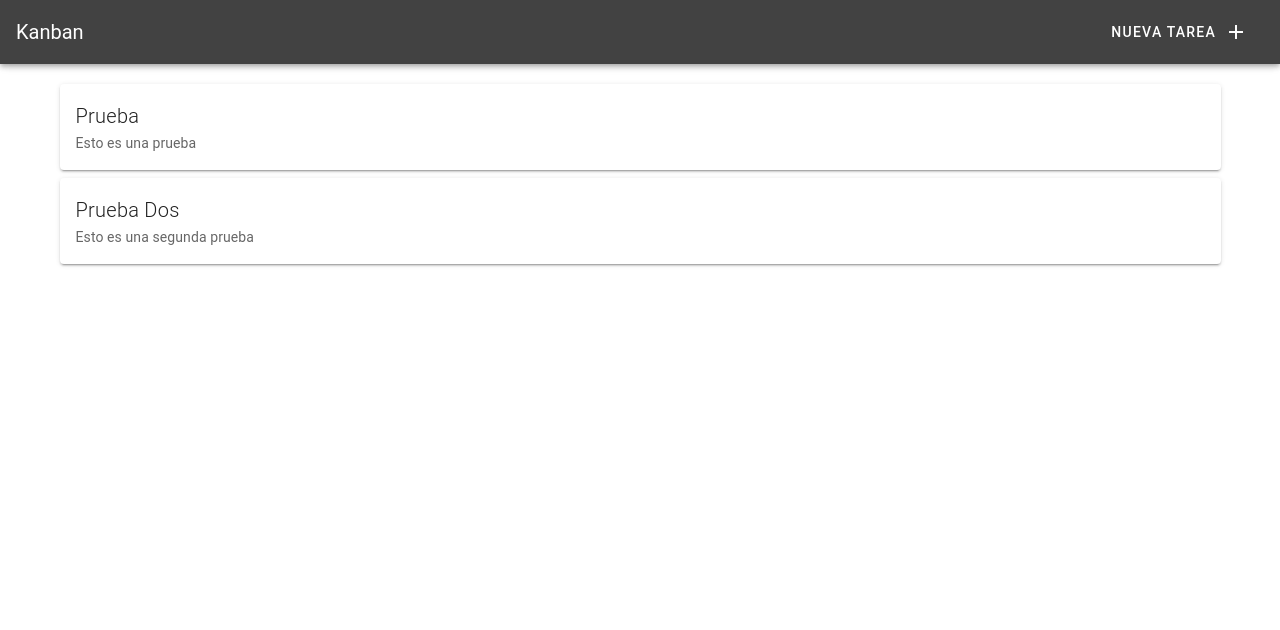
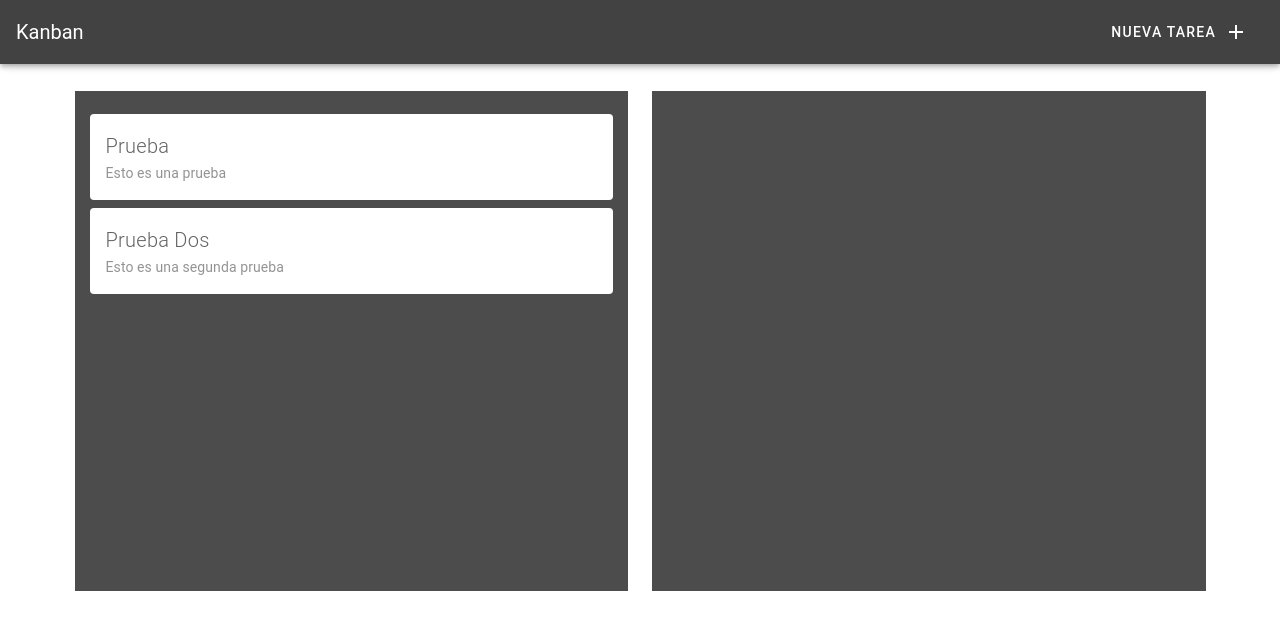
Before and after one commit to mdelarosa90/kanban-vue, a Vue app: page / in a window 1280 px wide. Shown: the top 630 px of the page. Built offline with nearby package versions, Linux system fonts and the light colour scheme; a small style sheet from the web is missing.

Commit message:
Add Drag and Drop method and Edit Task

```diff
--- /dev/null
+++ b/src/components/Card.vue
@@ -0,0 +1,40 @@
+<template>
+    <div :id="id" class="board" @dragover.prevent @drop.prevent="drop">
+        <slot></slot>
+    </div>
+</template>
+<script>
+export default {
+  name: "Board",
+  props: ["id"],
+  methods: {
+      drop: e => {
+          const card_id = e.dataTransfer.getData('card_id');
+          const card = document.getElementById(card_id);
+          card.style.display = "block";
+          e.target.appendChild(card);
+      }
+  }
+};
+</script>
+
+<style>
+.flexBox {
+  display: flex;
+  justify-content: space-between;
+  width: "100vh";
+  height: "100vh";
+  overflow: hidden;
+  margin: 0 auto;
+  padding: 15px;
+}
+.flexBox .board {
+  display: flex;
+  flex-direction: column;
+  width: 100%;
+  height: 500px;
+  background-color: black;
+  opacity: 0.7;
+  padding: 15px;
+}
+</style>
--- a/src/components/Dashboard.vue
+++ b/src/components/Dashboard.vue
@@ -1,39 +1,84 @@
 <template>
   <v-container>
-    <v-card v-for="(item, index) of tareas" :key="index" class="mt-2" @click="editarTarea(item)">
+    <div class="flexBox">
+       <v-row>
+         <v-col>
+           <Board id="board-1">
+              <v-card
+                v-for="(item, index) of tareas"
+                :key="index"
+                :id="item.id"
+                draggable="true"
+                @dragstart="dragStart"
+                @dragover.stop
+                class="mt-2"
+                @dblclick="editarTarea(item)"
+              >
                 <v-card-title>
                   <span class="title font-weight-light">{{item.title}}</span>
                 </v-card-title>
                 <v-card-subtitle>{{item.description}}</v-card-subtitle>
               </v-card>
-    <Task v-bind:task="itemSelected" />
+           </Board>
+         </v-col>
+         <v-col>
+           <Board id="board-2"/>
+
+         </v-col>
+       </v-row>
+    </div>
+    <Task v-bind:task="itemSelected" v-bind:newTask="editMode" />
   </v-container>
 </template>
 
 <script>
-import {mapState, mapGetters} from 'vuex';
-import Task from './Task';
+import { mapState, mapGetters } from "vuex";
+import Task from "./Task";
+import Board from "./Card";
 export default {
-    name: 'Dashboard',
+  name: "Dashboard",
   components: {
-      Task
+    Task,
+    Board
   },
   data: () => ({
     itemSelected: {
-        title: '',
-        description: '',
-        id: ''
-      }
+      title: "",
+      description: "",
+      id: ""
+    },
+    editMode: true
   }),
   computed: {
-      ...mapState(['tareas']),
-      ...mapGetters(['allTasks']),
+    ...mapState(["tareas"]),
+    ...mapGetters(["allTasks"])
   },
   methods: {
-      editarTarea(data){
-        this.itemSelected = {...data};
+    editarTarea(data) {
+      this.itemSelected = { ...data };
+      this.editMode = false;
       this.$store.state.open = true;
+      this.$store.state.editMode = true;
+    },
+    dragStart: e => {
+      const target = e.target;
+      e.dataTransfer.setData("card_id", target.id);
+      setTimeout(() => {
+        target.style.display = "none";
+      }, 0);
     }
   }
+};
+</script>
+
+<style>
+.flexBox {
+  display: flex;
+  justify-content: space-between;
+  width: "100vh";
+  z-index: -1000;
+  overflow: hidden;
+  margin: 0 auto;
+  padding: 15px;
 }
-</script>
+</style>
--- a/src/components/Task.vue
+++ b/src/components/Task.vue
@@ -21,7 +21,8 @@
         <v-card-actions>
           <v-spacer></v-spacer>
           <v-btn color="blue darken-1" text @click="closeModal">Cancelar</v-btn>
-          <v-btn color="teal darken-3" text @click="addTask(task)">Guardar</v-btn>
+          <v-btn v-if="!editMode" color="teal darken-3" text @click="addTask(task)">Guardar</v-btn>
+          <v-btn v-else-if="editMode" color="warning darken-3" text @click="editTask(task)">Actualizar</v-btn>
         </v-card-actions>
       </v-card>
     </v-dialog>
@@ -43,10 +44,10 @@ export default {
     };
   },
   computed: {
-    ...mapState(["open"])
+    ...mapState(["open", "editMode"])
   },
   methods: {
-    ...mapMutations(["addTask", "closeModal"]),
+    ...mapMutations(["addTask", "closeModal", "editTask"]),
   },
   props: {
     task: {
@@ -58,7 +59,7 @@ export default {
           id: ""
         };
       }
-    }
+    },
   }
 };
 </script>
--- a/src/store/index.js
+++ b/src/store/index.js
@@ -3,17 +3,28 @@ import Vuex from 'vuex'
 
 Vue.use(Vuex)
 
+function generateUUID() {
+  var d = new Date().getTime();
+  var uuid = 'xxxxxxxxxxxx4xxxyxxxxxxxxxxxxxxx'.replace(/[xy]/g, function (c) {
+      var r = (d + Math.random() * 16) % 16 | 0;
+      d = Math.floor(d / 16);
+      return (c == 'x' ? r : (r & 0x3 | 0x8)).toString(16);
+  });
+  return uuid;
+}
+
 export default new Vuex.Store({
   state: {
+    editMode: false,
     open: false,
     tareas: [
       {
-        id: Date.now(),
+        id:  generateUUID(),
         title: 'Prueba',
         description: 'Esto es una prueba'
       },
       {
-        id: Date.now(),
+        id: generateUUID(),
         title: 'Prueba Dos',
         description: 'Esto es una segunda prueba'
       }
@@ -24,15 +35,17 @@ export default new Vuex.Store({
       return state.open = false;
     },
     openModal(state) {
+      state.editMode = false
       return state.open = true;
     },
     addTask(state, item) {
-      const task = {...item, id: Date.now()};
+      const task = {...item, id: generateUUID()};
       state.open = false;
       return state.tareas = [...state.tareas, task]
     },
     editTask(state, item) {
-      return state.tareas.map(task => {
+      state.open = false;
+      return state.tareas = state.tareas.map(task => {
         if (task.id === item.id) {
           return {
             ...task, ...item
```
Lines whose indentation alone changed are shown as unchanged.
